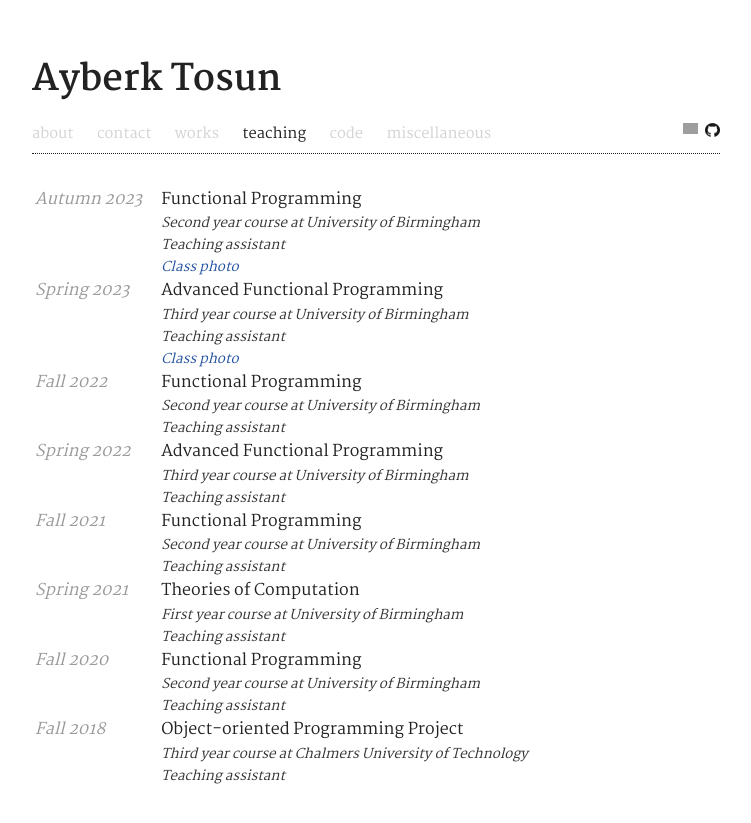
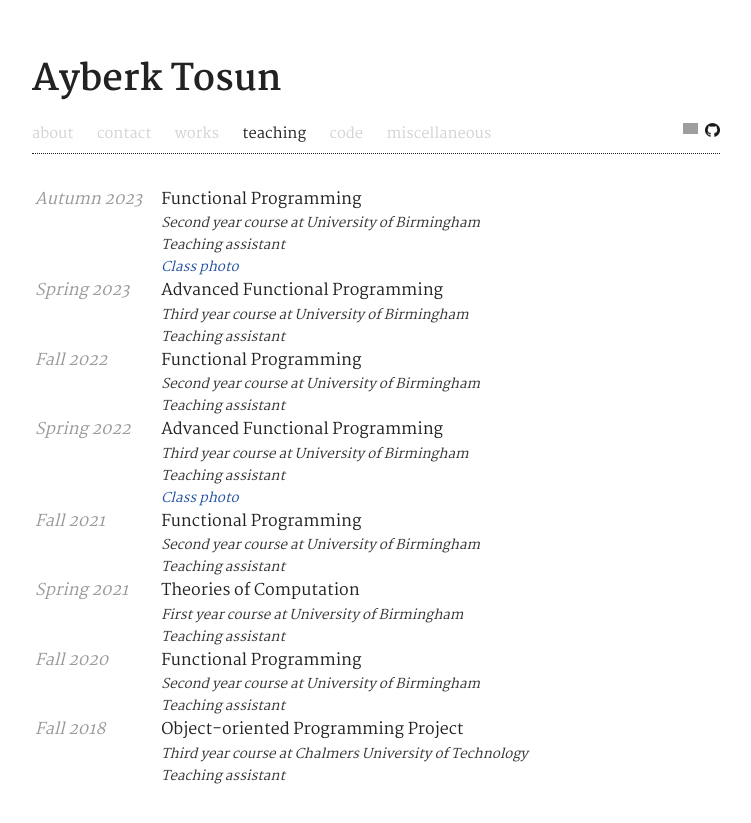
Before and after one commit to ayberkt/homepage, a Jekyll site: the page built from teaching.md, in a window 1280 px wide. Shown: the top 823 px of the page, without its empty margins (264-1015 px from the left). Built offline with Jekyll 4.4.1, drawn with Linux system fonts in a browser that asks for light colours; comment, search, counter and statistics services are not loaded; part of the change alters nothing that is shown; grey boxes are pictures that could not be loaded.

```diff
--- a/_data/teaching.yml
+++ b/_data/teaching.yml
@@ -9,7 +9,6 @@
   level: Third year course
   institution: University of Birmingham
   role: Teaching assistant
-  class-photo: "photos/2022-05-09-afp-class-photo"
 - title: Functional Programming
   period: Fall 2022
   level: Second year course
@@ -20,6 +19,7 @@
   level: Third year course
   institution: University of Birmingham
   role: Teaching assistant
+  class-photo: "photos/2022-05-09-afp-class-photo"
 - title: Functional Programming
   period: Fall 2021
   level: Second year course
```
